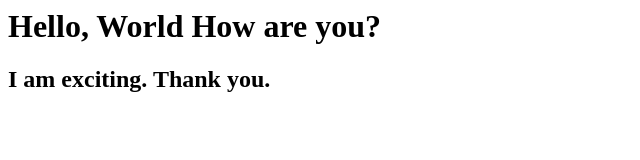
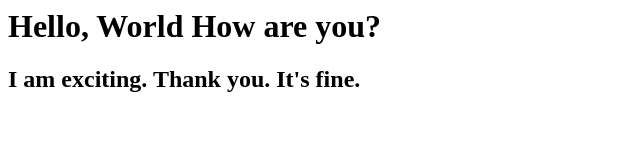
Before and after one commit to ozkoc/level11exercise, a plain HTML site: page index.html in a window 1280 px wide. Shown: the whole page, without its empty margins (0-640 px from the left). Drawn offline with Linux system fonts and the light colour scheme.

Commit message:
NO problem

```diff
--- a/index.html
+++ b/index.html
@@ -2,4 +2,6 @@
     How are you?
 </h1>
 
-<h2>I am exciting. Thank you.</h2>
+<h2>I am exciting. Thank you.
+    It's fine.
+</h2>
```
